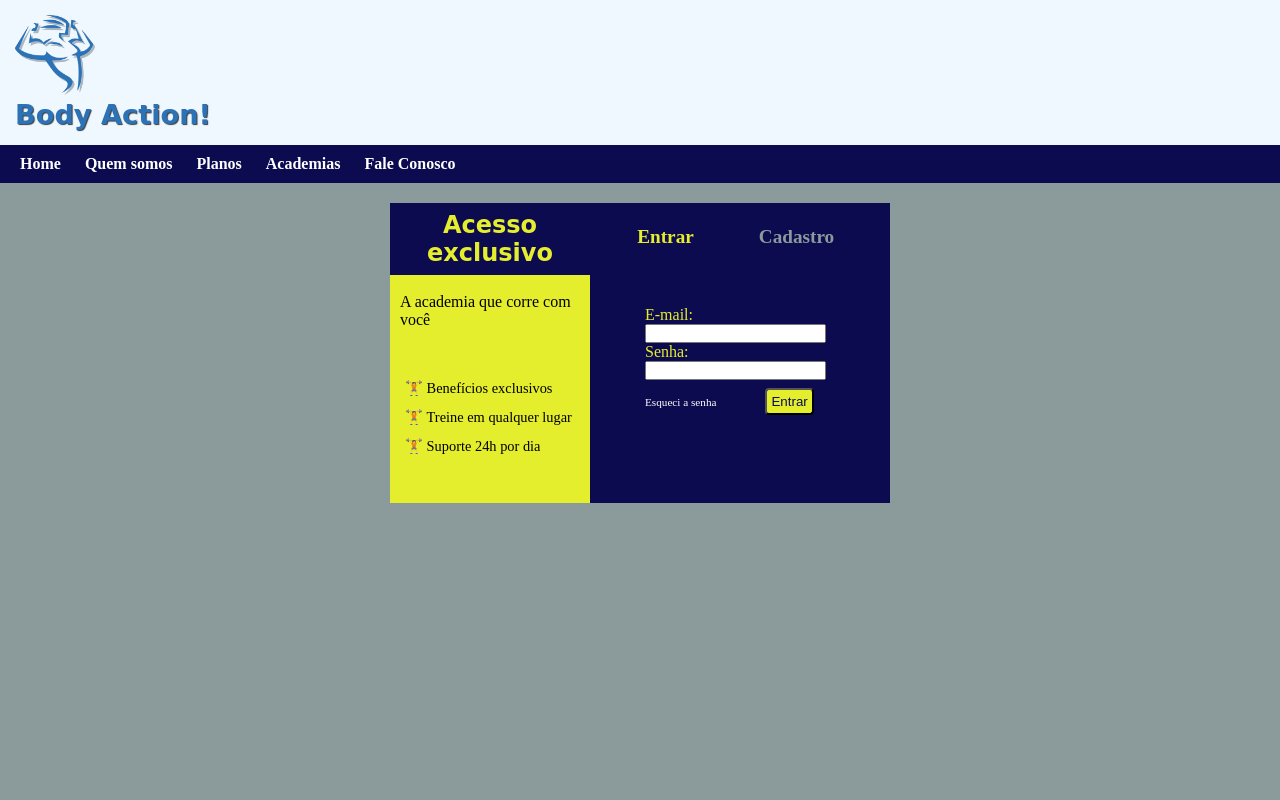
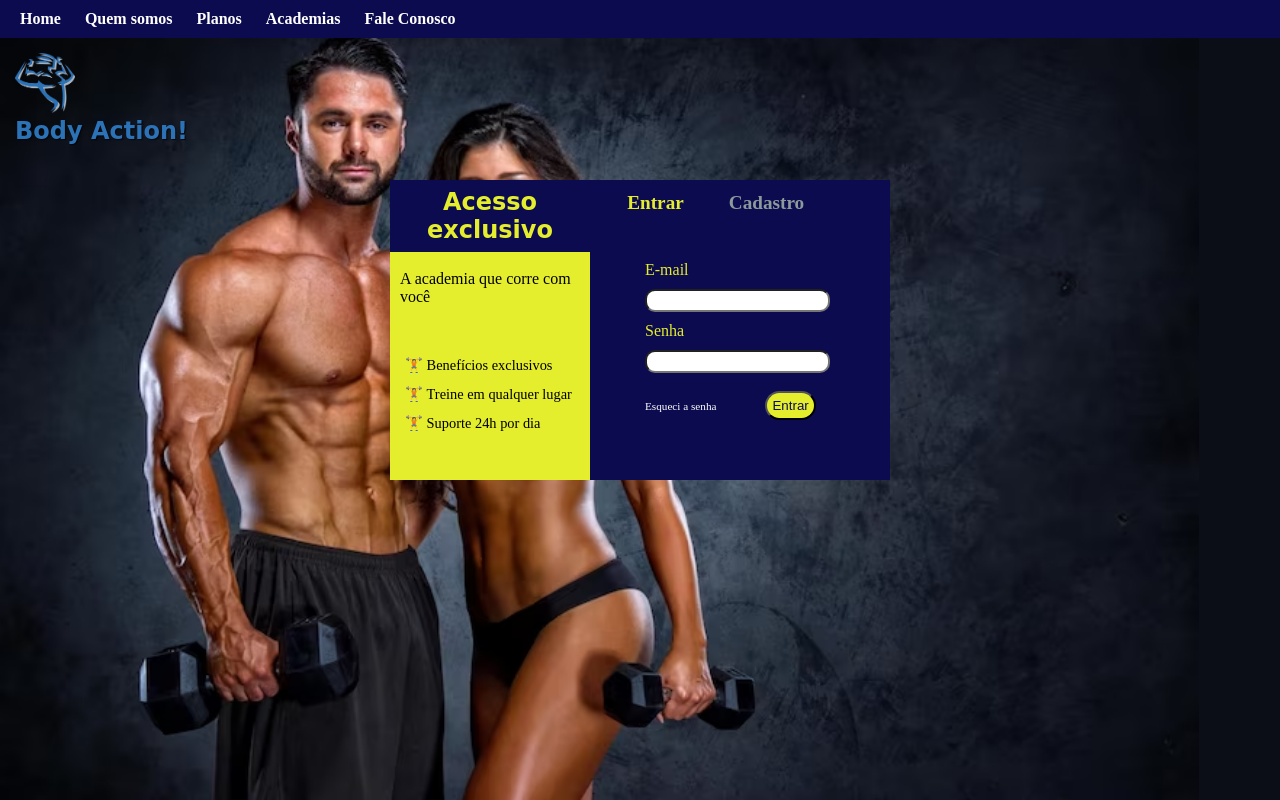
Before and after one commit to FellipeVilella/Projetos-paralelos, a plain HTML site: page pagina de login/login.html in a window 1280 px wide. Drawn offline with Linux system fonts and the light colour scheme; a web font is replaced by a local one.

Commit message:
Ajuste de background

```diff
--- a/pagina de login/login.html
+++ b/pagina de login/login.html
@@ -11,10 +11,6 @@
         @import url('https://fonts.googleapis.com/css2?family=Salsa&display=swap');
     </style>
 </head>
-<header>
-    <img src="imagens/Academia-PNG.png" alt="logo">
-    <h1>Body Action!</h1>
-</header>
 <nav>
     <a href="#">Home</a>
     <a href="#">Quem somos</a>
@@ -22,6 +18,10 @@
     <a href="#">Academias</a>
     <a href="#">Fale Conosco</a>
 </nav>
+<header>
+    <img src="imagens/Academia-PNG.png" alt="logo">
+    <h1>Body Action!</h1>
+</header>
 <body>
     <main>
 
@@ -38,9 +38,9 @@
             <div class="right">
                 <a href="#" id="top" style="color: #E5EE2D;">Entrar</a><a href="#" id="top" style="color: #8B9A9B;">Cadastro</a>
                 <form>
-                    <label for="username">E-mail:</label>
+                    <label for="username">E-mail</label>
                     <input type="text"><br>
-                    <label for="Password">Senha:</label>
+                    <label for="Password">Senha</label>
                     <input type="password">
                     <a href="#">Esqueci a senha</a>
                     <button type="submit">Entrar</button>
--- a/pagina de login/style.css
+++ b/pagina de login/style.css
@@ -6,16 +6,16 @@
     box-sizing: border-box;
 }
 header {
-    background-color: aliceblue;
+    background-color: ;
     padding: 15px;
 }
 header img {
-    height: 80px;
-    width: 80px;
+    height: 60px;
+    width: 60px;
 }
 header h1 {
     font-family: 'Farsan', cursive;
-    font-size: 1.7em;
+    font-size: 1.5em;
     color: #2C72B6;
     text-shadow: 1px 1px 1px rgba(0, 0, 0, 0.756);
 }
@@ -40,7 +40,14 @@ nav a:hover{
 
 }
 body {
-    background-color: #8B9A9B;
+    background-image: url(imagens/background.jpg);
+    background-position: center;
+    background-repeat: no-repeat;
+    background-size: contain;
+    background-position: left;
+    background-color: #0B0E17;
+    width: 100%;
+    height: 100vh;
 }
 .container {
     display: flex;
@@ -92,8 +99,7 @@ body {
     text-decoration: none;
     color: white;
     font-weight: bold;
-    padding: 3px;
-    margin: 10px;
+    padding: 2px;
 }
 .right form {
     margin: 45px;
@@ -102,10 +108,17 @@ body {
 form button {
     margin-top: 8px;
     margin-left: 45px;
-    padding: 4px;
+    padding: 5px;
     background-color: #E5EE2D;
     color: #0C0B50;
-    border-radius: 4px;
+    border-radius: 15px;
+}
+form input{
+    margin-top: 10px;
+    margin-bottom: 10px;
+    border-radius: 10px;
+    padding: 2px;
+    outline-style: none;
 }
 .right a {
     text-decoration: none;
```
Also changed, not shown: pagina de login/imagens/background.jpg (added).
